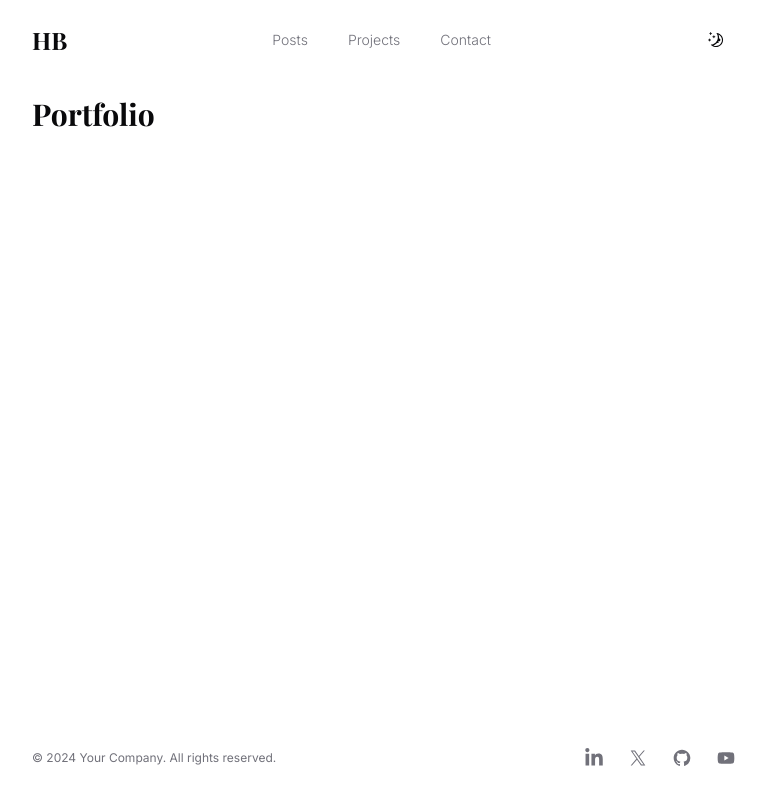
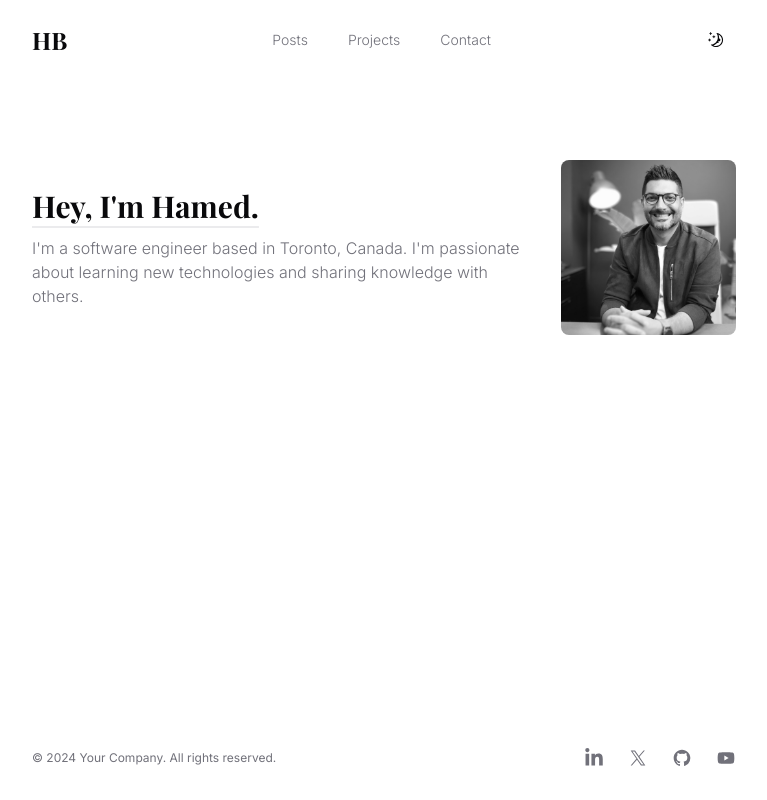
Before and after one commit to fikrirakala/next-portfolio, a Next.js app: page / in a window 1280 px wide. Shown: the whole page, without its empty margins (256-1023 px from the left). Built offline with nearby package versions, Linux system fonts and the light colour scheme; a web font is replaced by a local one.

Commit message:
Build the intro section

```diff
--- a/src/app/globals.css
+++ b/src/app/globals.css
@@ -63,6 +63,7 @@
   * {
     @apply border-border;
   }
+
   body {
     @apply bg-background text-foreground;
   }
--- a/src/app/page.tsx
+++ b/src/app/page.tsx
@@ -1,8 +1,10 @@
+import IntroSection from "@/components/IntroSection";
+
 export default function Home() {
   return (
-    <section className="py-24">
+    <section className="pb-24 pt-40">
       <div className="container max-w-3xl">
-        <h1 className="font-serif text-3xl font-bold">Portfolio</h1>
+        <IntroSection />
       </div>
     </section>
   );
--- /dev/null
+++ b/src/components/IntroSection.tsx
@@ -0,0 +1,30 @@
+import React from "react";
+import Image from "next/image";
+import authorImage from "@/assets/authors/hamed.png";
+
+export default function IntroSection() {
+  return (
+    <section className="flex flex-col-reverse items-start gap-x-10 gap-y-4 pb-24 md:flex-row md:items-center">
+      <div className="mt-2 flex-1 md:mt-0">
+        <h1 className="font-serif text-3xl font-bold underline decoration-border/75 decoration-2 underline-offset-8">
+          Hey, I&#39;m Hamed.
+        </h1>
+        <p className="mt-3 font-light text-muted-foreground">
+          I&#39;m a software engineer based in Toronto, Canada. I&#39;m
+          passionate about learning new technologies and sharing knowledge with
+          others.
+        </p>
+      </div>
+      <div className="relative">
+        <Image
+          className="flex-1 rounded-lg grayscale"
+          src={authorImage}
+          alt="Hamed Bahram"
+          width={175}
+          height={175}
+          priority
+        />
+      </div>
+    </section>
+  );
+}
```
Also changed, not shown: src/assets/authors/hamed.png (added).
